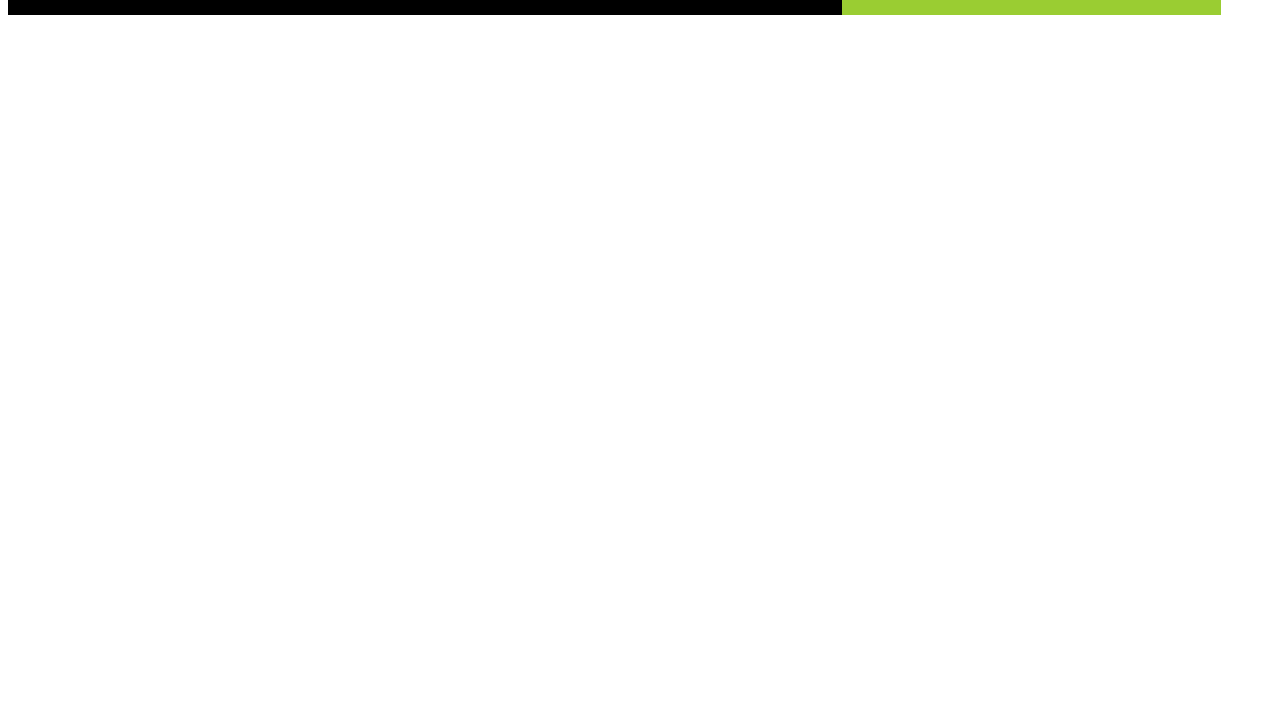
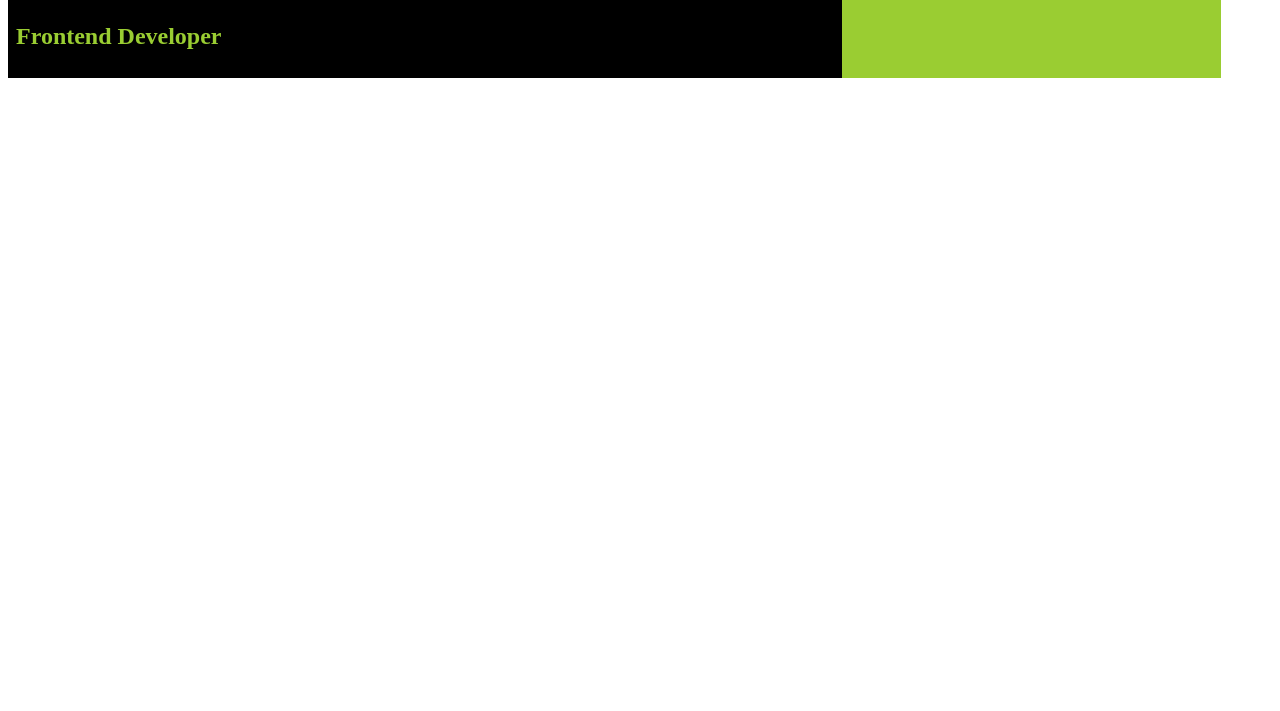
Before and after one commit to Teatoller/sample-dev-portfolio, a plain HTML site: page index.html in a window 1280 px wide. Shown: the part 89-800 px from the top of the page. Drawn offline with Linux system fonts and the light colour scheme.

Commit message:
add area of expertise

```diff
--- a/index.html
+++ b/index.html
@@ -10,6 +10,7 @@
       <div style="display: flex">
         <div style="width: 66%; background-color: black">
           <h1 style="color: yellowgreen; padding: 0.5rem">Steven Ennis</h1>
+          <h2 style="color: yellowgreen; padding: 0.5rem;">Frontend Developer</h2>
         </div>
         <div style="width: 30%; background-color: yellowgreen">Image</div>
       </div>
```
